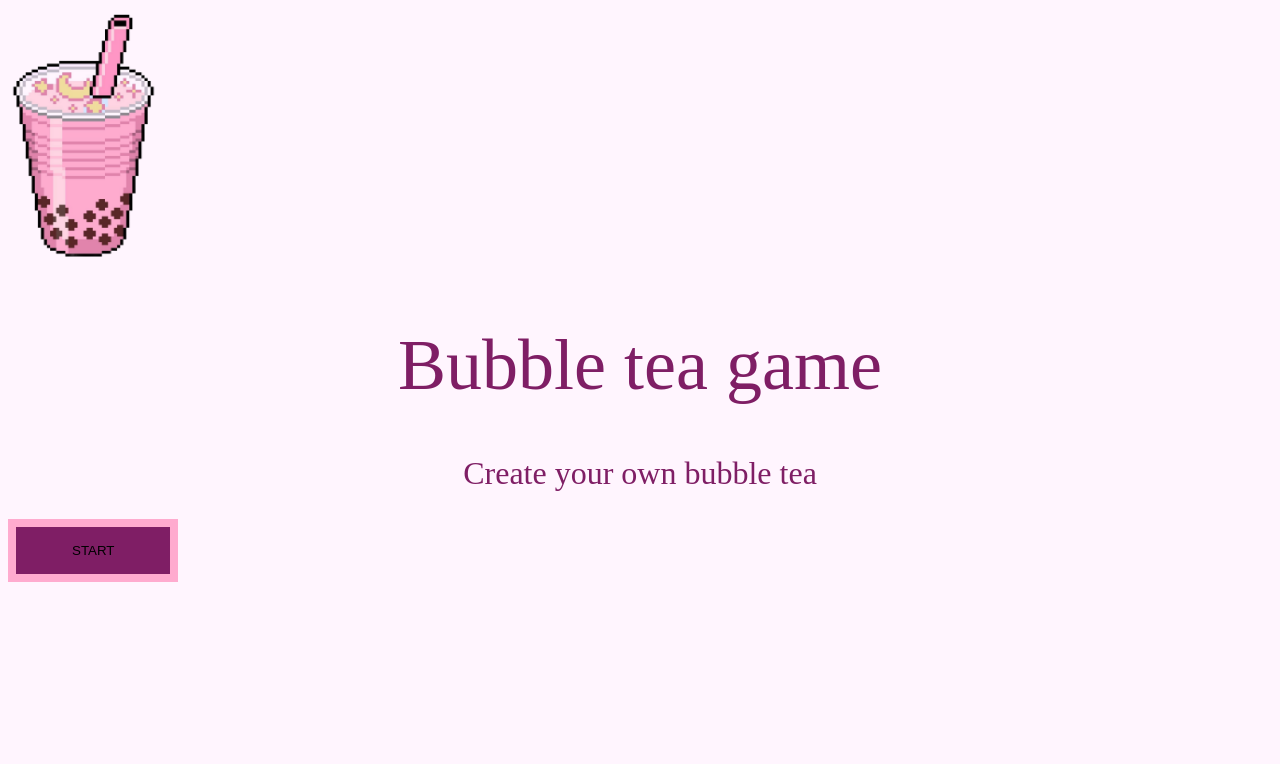
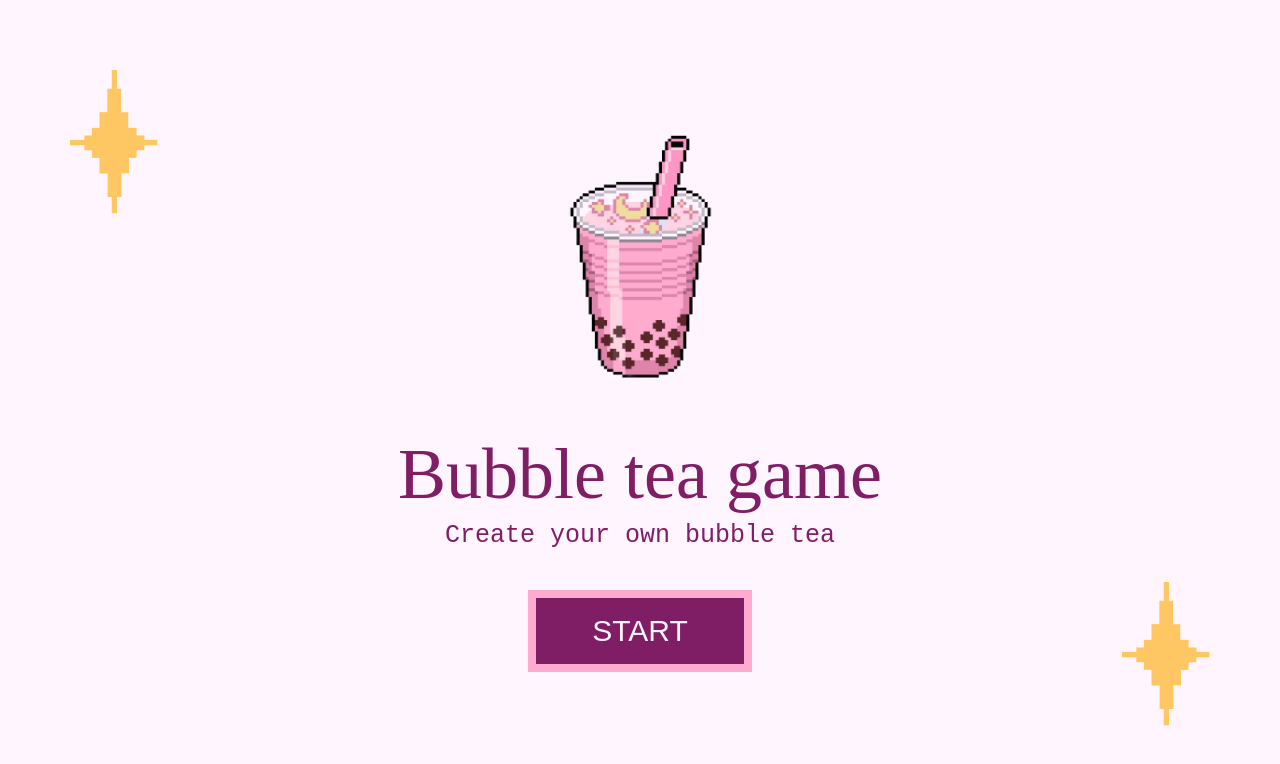
Before and after one commit to Samantha1919/BB-GAME2, a website built with Vite: page index.html in a window 1280 px wide. Built offline with nearby package versions, Linux system fonts and the light colour scheme; a web font is replaced by a local one.

Commit message:
index yo
avancement de la page index

```diff
--- a/index.html
+++ b/index.html
@@ -1,15 +1,44 @@
 <!DOCTYPE html>
 <html lang="en">
 <head>
+    <link rel="preconnect" href="https://fonts.googleapis.com">
+    <link rel="preconnect" href="https://fonts.gstatic.com" crossorigin>
+    <link href="https://fonts.googleapis.com/css2?family=Jersey+10&family=Kalnia+Glaze:wght@100..700&display=swap" rel="stylesheet">
     <meta charset="UTF-8">
     <meta name="viewport" content="width=device-width, initial-scale=1.0">
     <title>Bubble tea game</title>
     <link rel="stylesheet" href="style.css">
 </head>
 <body>
-    <img src="images/bubble-tea.png" id="booba" alt="bubble-tea"><img>
-    <h1>Bubble tea game</h1>
-    <h2>Create your own bubble tea</h2>
-    <button id="start">START</button>
+    <div id="un">
+        <div id="deux">
+
+            <img src="images/star.png">
+
+        </div>
+
+        <div id="trois">
+            <img src="images/bubble-tea.png" id="booba" alt="bubble-tea"><img>
+            <div id="texte">
+                <h1>Bubble tea game</h1>
+                <h2>Create your own bubble tea</h2>
+
+            </div>
+
+
+                <button id="start">START</button>
+
+
+        </div>
+
+        <div id="quatre">
+
+            <img src="images/star.png">
+
+        </div>
+
+
+
+</div>
 </body>
 </html>
--- a/style.css
+++ b/style.css
@@ -1,7 +1,16 @@
+html{
+  height: 100%;
+}
+
 body{
 
 
     background: var(--pink-light, #FFF5FE);
+
+    height: 100%;
+    padding: 0;
+    margin: 0;
+
 }
 
 #booba{
@@ -18,24 +27,73 @@ h1{
   font-style: normal;
   font-weight: 400;
   line-height: normal;
+  margin: 0;
+  padding: 0;
 }
 
 h2{
   color: var(--purple, #7F1E65);
   text-align: center;
-  font-family: "Fira Mono";
-  font-size: 32px;
+  font-family: monospace;
+  font-size: 25px;
   font-style: normal;
   font-weight: 400;
   line-height: normal;
+  margin: 0;
+  padding: 0;
+
 }
 
 #start{
-  display: flex;
   padding: 16px 56px;
-  justify-content: center;
-  align-items: center;
-  gap: 8px;
   border: 8px solid var(--pink, #FFABCF);
   background: var(--purple, #7F1E65);
+  color: #FFF5FE;
+  font-family: "Jersey 10", sans-serif;
+  font-size:30px;
+  margin-top: 20px;
+
+
 }
+
+#un{
+  display: flex;
+  flex-direction: row;
+  width: 100%;
+  height: 100%;
+}
+
+#deux{
+  flex-direction: column;
+  padding: 70px;
+
+
+
+}
+
+#trois{
+  text-align: center;
+  flex-grow:1;
+  align-items: center;
+  display: flex;
+  flex-direction: column;
+  justify-content: center;
+  gap:20px;
+}
+
+#quatre{
+  flex-direction: column;
+  padding: 70px;
+
+
+  align-content: end;
+
+
+}
+
+#texte{
+  display: flex;
+  flex-direction: column;
+  gap:5px;
+
+}
```
Also changed, not shown: images/star.png (added).
